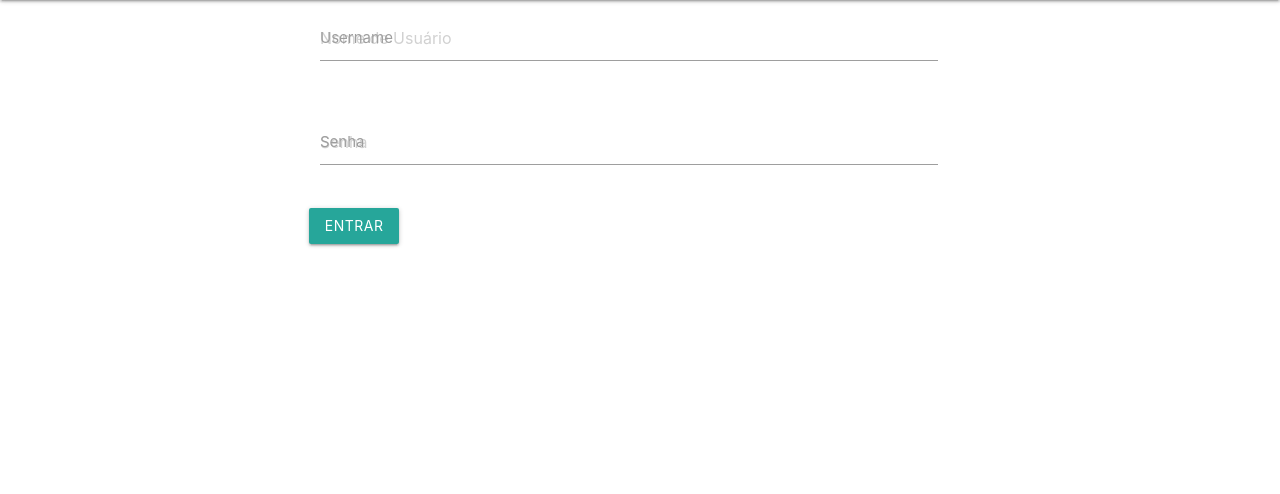
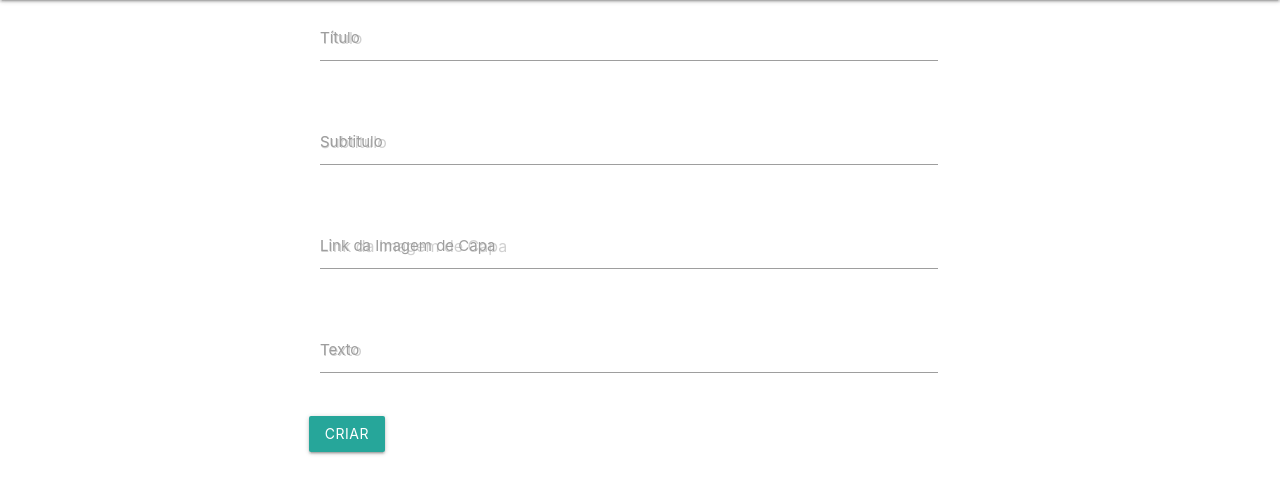
Before and after one commit to DyogoBendo/atividade-flask, a Flask app: page /notice/create in a window 1280 px wide; the page is wider, and only the part inside the window is pictured. Shown: the part 64-558 px from the top of that part. Run offline with Flask 2, Linux system fonts and the light colour scheme; the visitor is signed in with stand-in values (Sample User, id 1); data comes from the database, SQL or seed files in the repository.

Commit message:
beleza me odeia

```diff
--- a/templates/create_notice.html
+++ b/templates/create_notice.html
@@ -32,24 +32,35 @@
         </nav>
     </div>
     <div class="form-group">
-        <form class="col s12 form" action="{{url_for('user_bp.store')}}" method="post" enctype="multipart/form-data">
+        <form class="col s12 form" action="{{url_for('notice_bp.store')}}" method="post" enctype="multipart/form-data">
             <div class="row">
                 <div class="input-field col s6">
-                    <input placeholder="Nome de Usuário" id="username" name="username" type="text" class="validate">
-                    <label for="username">Username</label>
+                    <input placeholder="Título" id="title" name="title" type="text" class="validate">
+                    <label for="title">Título</label>
                 </div>
             </div>
             <div class="row">
                 <div class="input-field col s6">
-                    <input id="password" type="password" name="password" class="validate" placeholder="Senha">
-                    <label for="password">Senha</label>
+                    <input id="subtitle" type="text" name="subtitle" class="validate" placeholder="Subtitulo">
+                    <label for="subtitle">Subtitulo</label>
                 </div>
             </div>
             <div class="row">
-                <input class="btn waves-effect waves-light" type="submit" value="Entrar">
+                <div class="input-field col s6">
+                    <input id="image" type="text" name="image" class="validate" placeholder="Link da Imagem de Capa">
+                    <label for="image">Link da Imagem de Capa</label>
+                </div>
             </div>
-        </div>
-    </form>
+            <div class="row">
+                <div class="input-field col s6">
+                    <input id="text" type="text" name="text" class="validate" placeholder="Texto">
+                    <label for="text">Texto</label>
+                </div>
+            </div>
+            <div class="row">
+                <input class="btn waves-effect waves-light" type="submit" value="Criar">
+            </div>
+        </form>
     </div>
 
 </body>
```
